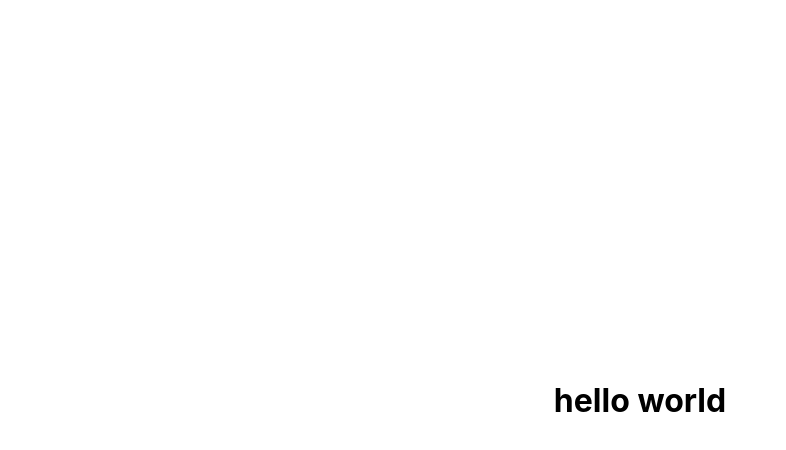
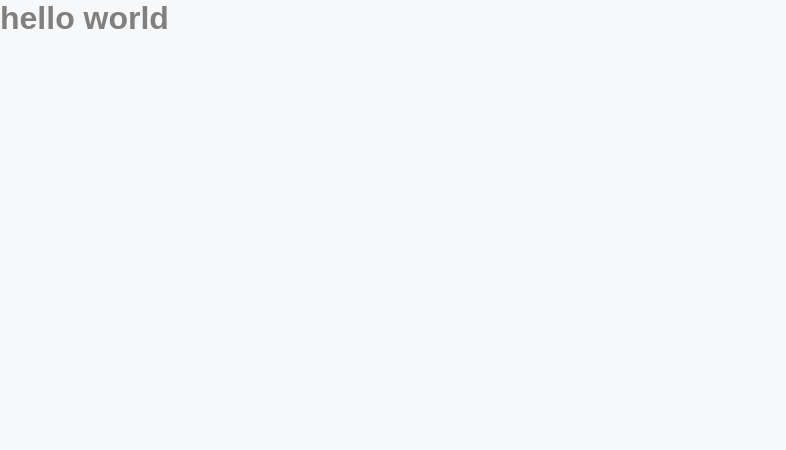
Before and after one commit to MatheusF99/NLW-5_Podcastr, a Next.js app: page / in a window 1280 px wide. Shown: the top 450 px of the page, without its empty margins (0-786 px from the left). Built offline with nearby package versions, Linux system fonts and the light colour scheme.

Commit message:
configurando estilos

```diff
--- a/package.json
+++ b/package.json
@@ -11,7 +11,8 @@
   "dependencies": {
     "next": "11.0.1",
     "react": "17.0.2",
-    "react-dom": "17.0.2"
+    "react-dom": "17.0.2",
+    "sass": "^1.35.2"
   },
   "devDependencies": {
     "@types/node": "^16.4.1",
--- a/src/pages/_app.tsx
+++ b/src/pages/_app.tsx
@@ -1,4 +1,4 @@
-import '../styles/globals.css'
+import '../styles/globals.scss'
 
 function MyApp({ Component, pageProps }) {
   return <Component {...pageProps} />
--- a/src/pages/index.tsx
+++ b/src/pages/index.tsx
@@ -1,10 +1,9 @@
 import Head from 'next/head'
 import Image from 'next/image'
-import styles from '../styles/Home.module.css'
 
 export default function Home() {
   return (
-    <div className={styles.container}>
+    <div className='asd'>
       <Head>
         <title>Podcastr</title>
       </Head>
--- a/src/styles/Home.module.css
+++ /dev/null
@@ -1,121 +0,0 @@
-.container {
-  min-height: 100vh;
-  padding: 0 0.5rem;
-  display: flex;
-  flex-direction: column;
-  justify-content: center;
-  align-items: center;
-  height: 100vh;
-}
-
-.main {
-  padding: 5rem 0;
-  flex: 1;
-  display: flex;
-  flex-direction: column;
-  justify-content: center;
-  align-items: center;
-}
-
-.footer {
-  width: 100%;
-  height: 100px;
-  border-top: 1px solid #eaeaea;
-  display: flex;
-  justify-content: center;
-  align-items: center;
-}
-
-.footer a {
-  display: flex;
-  justify-content: center;
-  align-items: center;
-  flex-grow: 1;
-}
-
-.title a {
-  color: #0070f3;
-  text-decoration: none;
-}
-
-.title a:hover,
-.title a:focus,
-.title a:active {
-  text-decoration: underline;
-}
-
-.title {
-  margin: 0;
-  line-height: 1.15;
-  font-size: 4rem;
-}
-
-.title,
-.description {
-  text-align: center;
-}
-
-.description {
-  line-height: 1.5;
-  font-size: 1.5rem;
-}
-
-.code {
-  background: #fafafa;
-  border-radius: 5px;
-  padding: 0.75rem;
-  font-size: 1.1rem;
-  font-family: Menlo, Monaco, Lucida Console, Liberation Mono, DejaVu Sans Mono,
-    Bitstream Vera Sans Mono, Courier New, monospace;
-}
-
-.grid {
-  display: flex;
-  align-items: center;
-  justify-content: center;
-  flex-wrap: wrap;
-  max-width: 800px;
-  margin-top: 3rem;
-}
-
-.card {
-  margin: 1rem;
-  padding: 1.5rem;
-  text-align: left;
-  color: inherit;
-  text-decoration: none;
-  border: 1px solid #eaeaea;
-  border-radius: 10px;
-  transition: color 0.15s ease, border-color 0.15s ease;
-  width: 45%;
-}
-
-.card:hover,
-.card:focus,
-.card:active {
-  color: #0070f3;
-  border-color: #0070f3;
-}
-
-.card h2 {
-  margin: 0 0 1rem 0;
-  font-size: 1.5rem;
-}
-
-.card p {
-  margin: 0;
-  font-size: 1.25rem;
-  line-height: 1.5;
-}
-
-.logo {
-  height: 1em;
-  margin-left: 0.5rem;
-}
-
-@media (max-width: 600px) {
-  .grid {
-    width: 100%;
-    flex-direction: column;
-  }
-}
--- a/src/styles/globals.css
+++ /dev/null
@@ -1,16 +0,0 @@
-html,
-body {
-  padding: 0;
-  margin: 0;
-  font-family: -apple-system, BlinkMacSystemFont, Segoe UI, Roboto, Oxygen,
-    Ubuntu, Cantarell, Fira Sans, Droid Sans, Helvetica Neue, sans-serif;
-}
-
-a {
-  color: inherit;
-  text-decoration: none;
-}
-
-* {
-  box-sizing: border-box;
-}
--- /dev/null
+++ b/src/styles/globals.scss
@@ -0,0 +1,65 @@
+* {
+  padding: 0;
+  margin: 0;
+  box-sizing: border-box;
+}
+
+:root{
+  --white: #fff;
+
+  --gray-50: #f7f8fa;
+  --gray-100: #E6E8EB;
+  --gray-200: #AFB2B1;
+  --gray-500: #808080;
+  --gray-800: #494D4B;
+
+  --green: #84D361;
+
+  --purple-: #9F75FF;
+  --purple-: #9164FA;
+  --purple-: #8257E5;
+  --purple-: #6F48C9;
+
+}
+
+html,
+body {
+  font-family: -apple-system, BlinkMacSystemFont, Segoe UI, Roboto, Oxygen,
+    Ubuntu, Cantarell, Fira Sans, Droid Sans, Helvetica Neue, sans-serif;
+}
+
+body{
+  background: var(--gray-50);
+}
+
+body,
+input,
+textarea,
+button{
+  font: 500 1rem sans-serif;
+  color: var(--gray-500);
+}
+
+h1{
+  font-size: 2rem;
+}
+
+h2{
+  font-size: 1.5rem;
+}
+
+button{
+  cursor: pointer;
+}
+
+@media (max-width: 1080px){
+  html{
+    font-size: 93.75%;
+  }
+}
+
+@media (max-width: 720px){
+  html{
+    font-size: 87.5%;
+  }
+}
```
Also changed, not shown: 1 other file (tests, documents, lock files or other folders).
